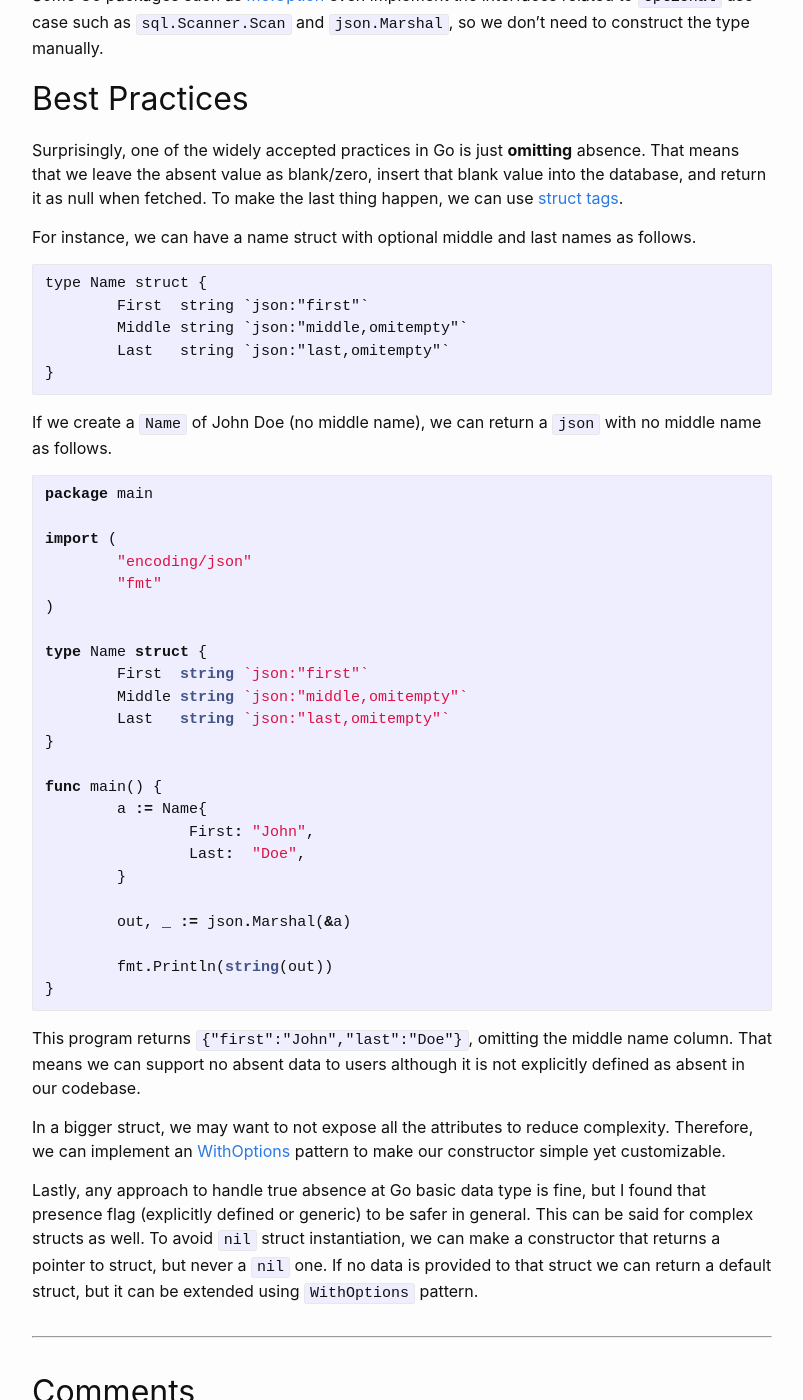
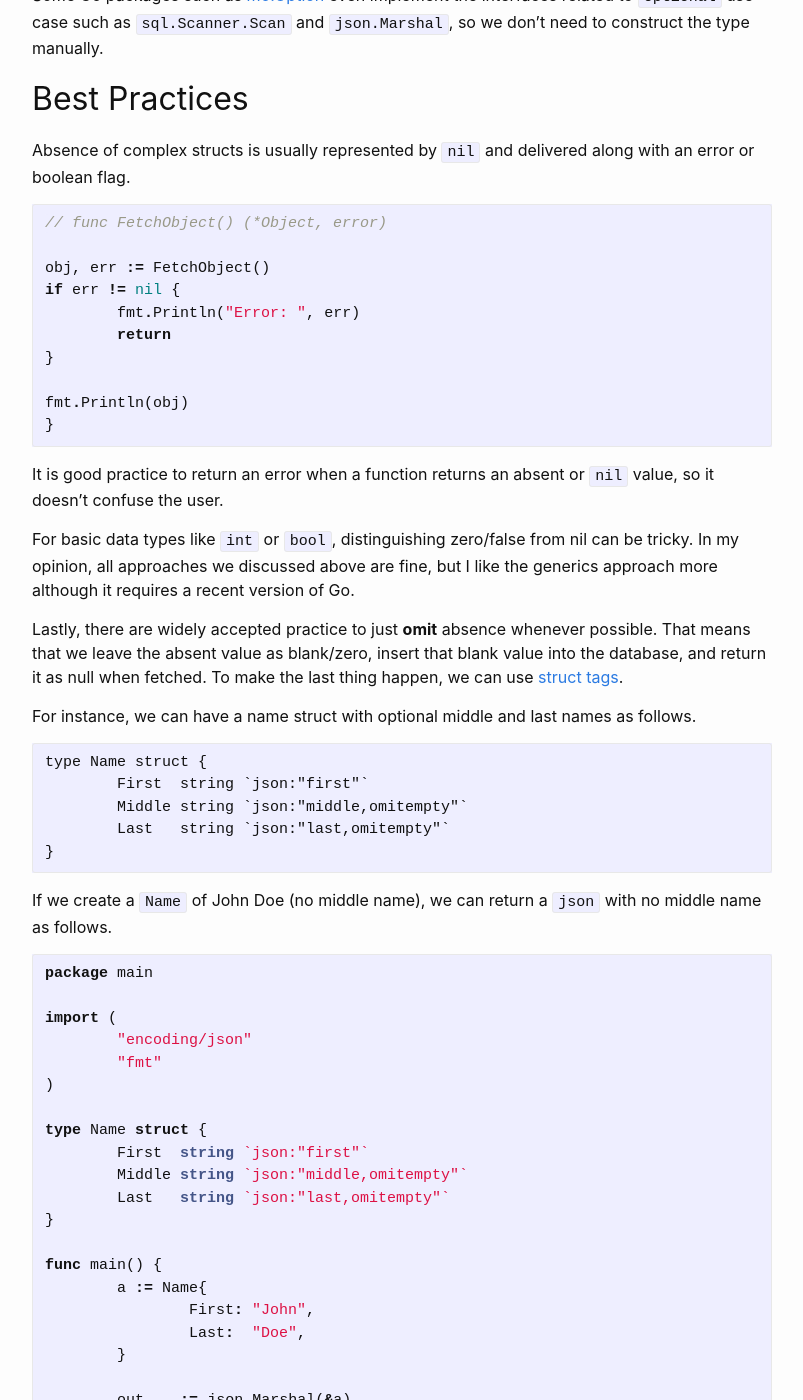
Before and after one commit to hamonangann/hamonangann.github.io, a Jekyll site: the page built from _posts/2025-06-15-article8.markdown, in a window 1280 px wide and 1400 px high, scrolled down 3255 px. Shown: the whole window, without its empty margins (238-1041 px from the left). Built offline with Jekyll 4.4.1, drawn with Linux system fonts in a browser that asks for light colours; comment, search, counter and statistics services are not loaded; some of the changed text lies outside the part shown.

Commit message:
update best practice article 8

````diff
--- a/_posts/2025-06-15-article8.markdown
+++ b/_posts/2025-06-15-article8.markdown
@@ -143,7 +143,26 @@ Some Go packages such as [mo.Option](https://github.com/samber/mo/blob/master/op
 
 ## Best Practices
 
-Surprisingly, one of the widely accepted practices in Go is just **omitting** absence. That means that we leave the absent value as blank/zero, insert that blank value into the database, and return it as null when fetched. To make the last thing happen, we can use [struct tags](https://go.dev/wiki/Well-known-struct-tags).
+Absence of complex structs is usually represented by `nil` and delivered along with an error or boolean flag.
+
+```go
+// func FetchObject() (*Object, error)
+
+obj, err := FetchObject()
+if err != nil {
+	fmt.Println("Error: ", err)
+	return
+}
+
+fmt.Println(obj)
+}
+```
+
+It is good practice to return an error when a function returns an absent or `nil` value, so it doesn't confuse the user.
+
+For basic data types like `int` or `bool`, distinguishing zero/false from nil can be tricky. In my opinion, all approaches we discussed above are fine, but I like the generics approach more although it requires a recent version of Go.
+
+Lastly, there are widely accepted practice to just **omit** absence whenever possible. That means that we leave the absent value as blank/zero, insert that blank value into the database, and return it as null when fetched. To make the last thing happen, we can use [struct tags](https://go.dev/wiki/Well-known-struct-tags).
 
 For instance, we can have a name struct with optional middle and last names as follows.
 
@@ -183,8 +202,6 @@ func main() {
 }
 ```
 
-This program returns `{"first":"John","last":"Doe"}`, omitting the middle name column. That means we can support no absent data to users although it is not explicitly defined as absent in our codebase.
+This program returns `{"first":"John","last":"Doe"}`, omitting the middle name column. That means we can return no absent data to users although it is not explicitly defined as absent in our codebase.
 
 In a bigger struct, we may want to not expose all the attributes to reduce complexity. Therefore, we can implement an [WithOptions](https://golang.cafe/blog/golang-functional-options-pattern.html) pattern to make our constructor simple yet customizable.
-
-Lastly, any approach to handle true absence at Go basic data type is fine, but I found that presence flag (explicitly defined or generic) to be safer in general. This can be said for complex structs as well. To avoid `nil` struct instantiation, we can make a constructor that returns a pointer to struct, but never a `nil` one. If no data is provided to that struct we can return a default struct, but it can be extended using `WithOptions` pattern.
````
